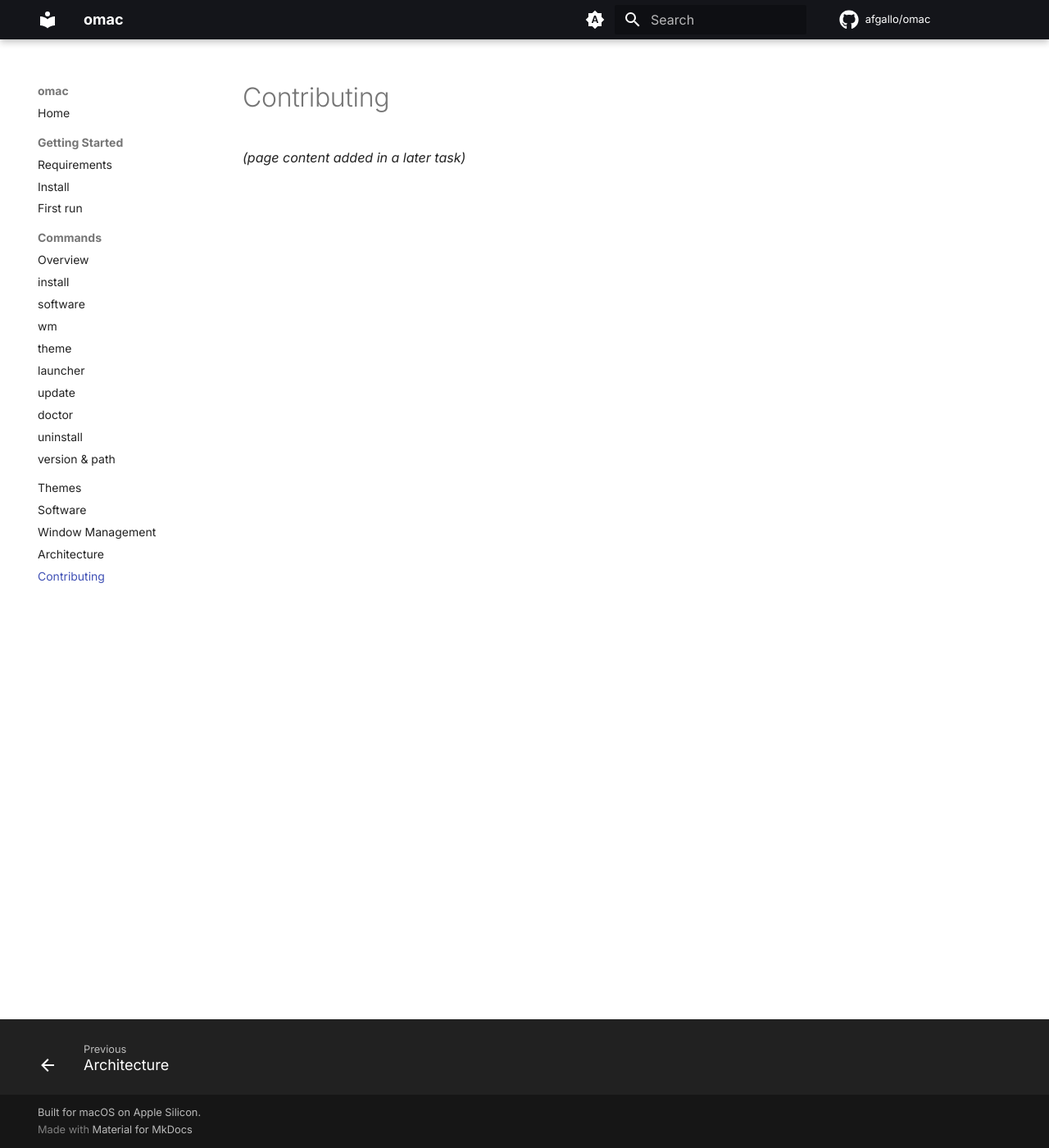
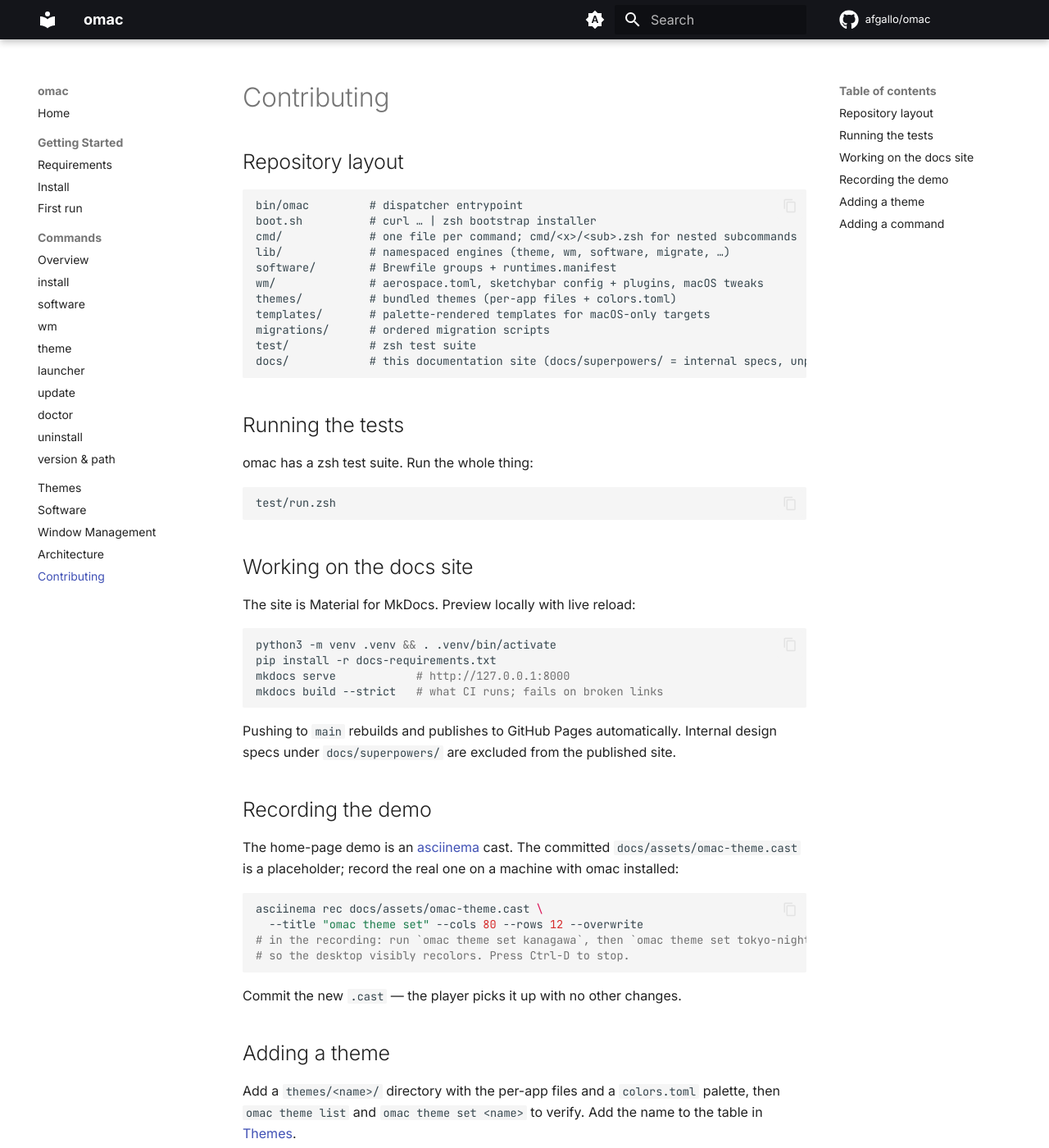
Before and after one commit to afgallo/omac, an MkDocs documentation site: the page built from docs/contributing/index.md, in a window 1280 px wide and 1400 px high. Shown: the whole window at 82% size. Built offline with MkDocs 1.6.1 and Material for MkDocs 9.7.7, drawn with Linux system fonts in a browser that asks for light colours; comment, search, counter and statistics services are not loaded; some of the changed text lies outside the part shown.

Commit message:
docs(site): contributing guide

````diff
--- a/docs/contributing/index.md
+++ b/docs/contributing/index.md
@@ -1,3 +1,66 @@
 # Contributing
 
-*(page content added in a later task)*
+## Repository layout
+
+```
+bin/omac         # dispatcher entrypoint
+boot.sh          # curl … | zsh bootstrap installer
+cmd/             # one file per command; cmd/<x>/<sub>.zsh for nested subcommands
+lib/             # namespaced engines (theme, wm, software, migrate, …)
+software/        # Brewfile groups + runtimes.manifest
+wm/              # aerospace.toml, sketchybar config + plugins, macOS tweaks
+themes/          # bundled themes (per-app files + colors.toml)
+templates/       # palette-rendered templates for macOS-only targets
+migrations/      # ordered migration scripts
+test/            # zsh test suite
+docs/            # this documentation site (docs/superpowers/ = internal specs, unpublished)
+```
+
+## Running the tests
+
+omac has a zsh test suite. Run the whole thing:
+
+```bash
+test/run.zsh
+```
+
+## Working on the docs site
+
+The site is Material for MkDocs. Preview locally with live reload:
+
+```bash
+python3 -m venv .venv && . .venv/bin/activate
+pip install -r docs-requirements.txt
+mkdocs serve            # http://127.0.0.1:8000
+mkdocs build --strict   # what CI runs; fails on broken links
+```
+
+Pushing to `main` rebuilds and publishes to GitHub Pages automatically. Internal design specs
+under `docs/superpowers/` are excluded from the published site.
+
+## Recording the demo
+
+The home-page demo is an [asciinema](https://asciinema.org) cast. The committed
+`docs/assets/omac-theme.cast` is a placeholder; record the real one on a machine with omac
+installed:
+
+```bash
+asciinema rec docs/assets/omac-theme.cast \
+  --title "omac theme set" --cols 80 --rows 12 --overwrite
+# in the recording: run `omac theme set kanagawa`, then `omac theme set tokyo-night`,
+# so the desktop visibly recolors. Press Ctrl-D to stop.
+```
+
+Commit the new `.cast` — the player picks it up with no other changes.
+
+## Adding a theme
+
+Add a `themes/<name>/` directory with the per-app files and a `colors.toml` palette, then
+`omac theme list` and `omac theme set <name>` to verify. Add the name to the table in
+[Themes](../themes/index.md).
+
+## Adding a command
+
+Add `cmd/<name>.zsh` with a `# help:` header and a usage block, plus a matching test under
+`test/`. Nested subcommands go in `cmd/<name>/<sub>.zsh`. Document it under
+[Commands](../commands/index.md).
````
